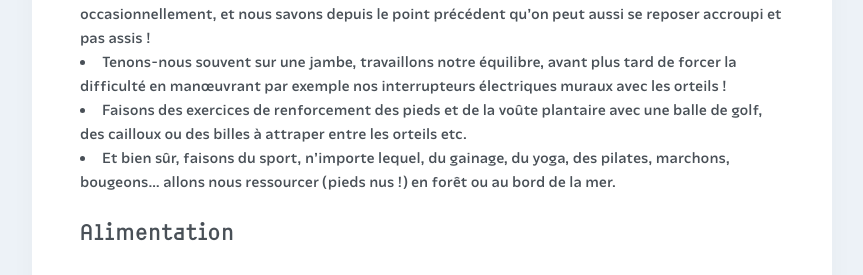
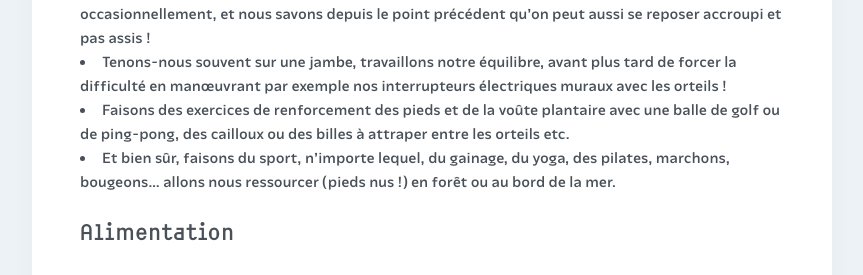
Before and after one commit to courirpaleo/courirpaleo.github.io, a Jekyll site: the page built from _pages/ressources.md, in a window 1280 px wide and 900 px high, scrolled down 2840 px. Shown: the part 161-436 px from the top of the window, without its empty margins (208-1071 px from the left). Built offline with Jekyll 4.4.1, drawn with Linux system fonts in a browser that asks for light colours; some web fonts are replaced.

Commit message:
Update ressources.md

```diff
--- a/_pages/ressources.md
+++ b/_pages/ressources.md
@@ -25,7 +25,7 @@ Quelques astuces pour gagner en souplesse et en résistance&nbsp;:
 - Accroupissons-nous. Certes, cette position est dévalorisée dans les pays dits développés et avoir des toilettes avec un siège est perçu comme un progrès, mais pourtant c'est une excellente position pour évacuer les selles et &mdash;&nbsp;plus important pour nous ici&nbsp;&mdash; assouplir ses rotules, gagner en souplesse et tonifier jambes et abdominaux. Notre fondateur avait très mal au genou droit à cause d'un ménisque fracturé et déplacé et a justement créé Courir Paléo après s'être guéri tout seul&nbsp;: aujourd'hui, son articulation s'est renforcée, sans chirurgie ni traitement médicamenteux, notamment par de tels exercices et en optant, bien entendu, pour une foulée naturelle.
 - Travaillons et téléphonons debout, mangeons sur un comptoir de bar si vous le pouvons. Passons le moins de temps possible assis&nbsp;&mdash;&nbsp;notre corps n'est pas fait pour être assis, sauf occasionnellement, et nous savons depuis le point précédent qu'on peut aussi se reposer accroupi et pas assis&nbsp;!
 - Tenons-nous souvent sur une jambe, travaillons notre équilibre, avant plus tard de forcer la difficulté en man&oelig;uvrant par exemple nos interrupteurs électriques muraux avec les orteils&nbsp;!
-- Faisons des exercices de renforcement des pieds et de la voûte plantaire avec une balle de golf, des cailloux ou des billes à attraper entre les orteils etc.
+- Faisons des exercices de renforcement des pieds et de la voûte plantaire avec une balle de golf ou de ping-pong, des cailloux ou des billes à attraper entre les orteils etc.
 - Et bien sûr, faisons du sport, n'importe lequel, du gainage, du yoga, des pilates, marchons, bougeons... allons nous ressourcer (pieds nus&nbsp;!) en forêt ou au bord de la mer.
 
 ## Alimentation
```
